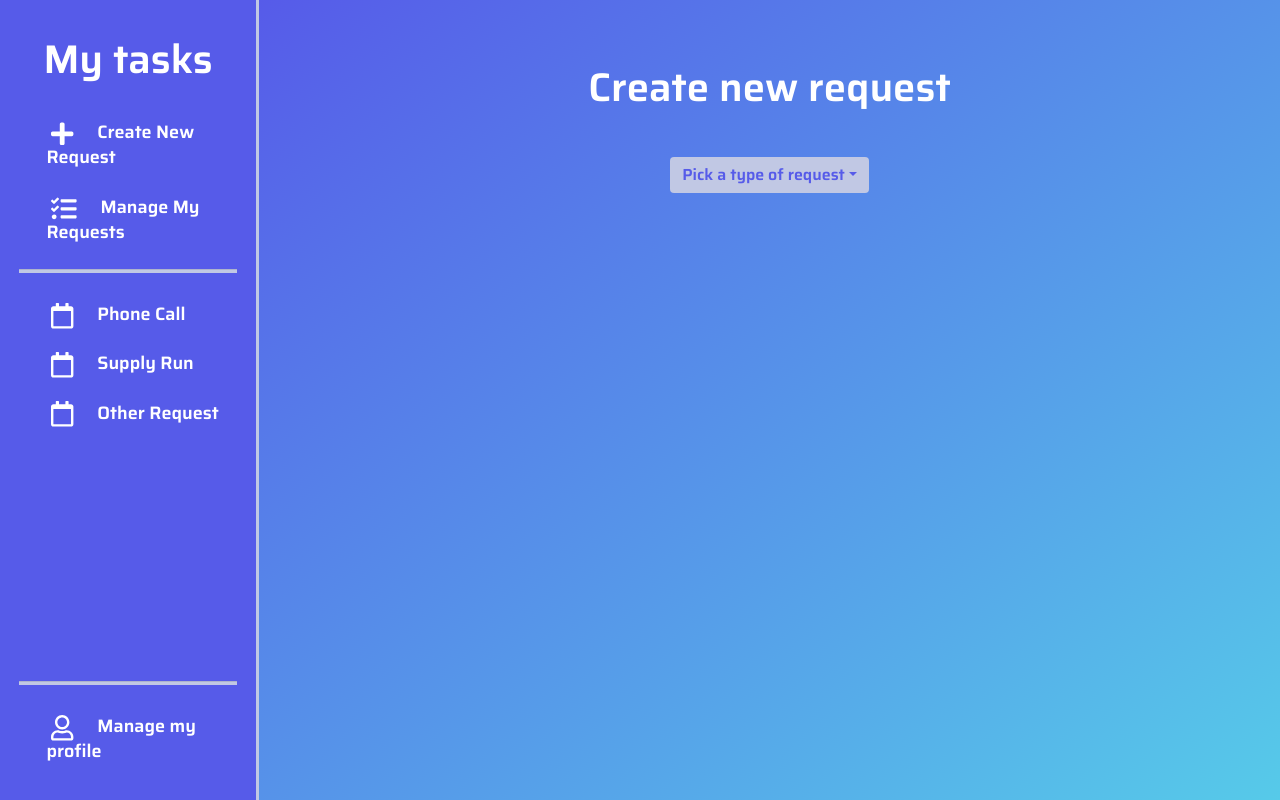
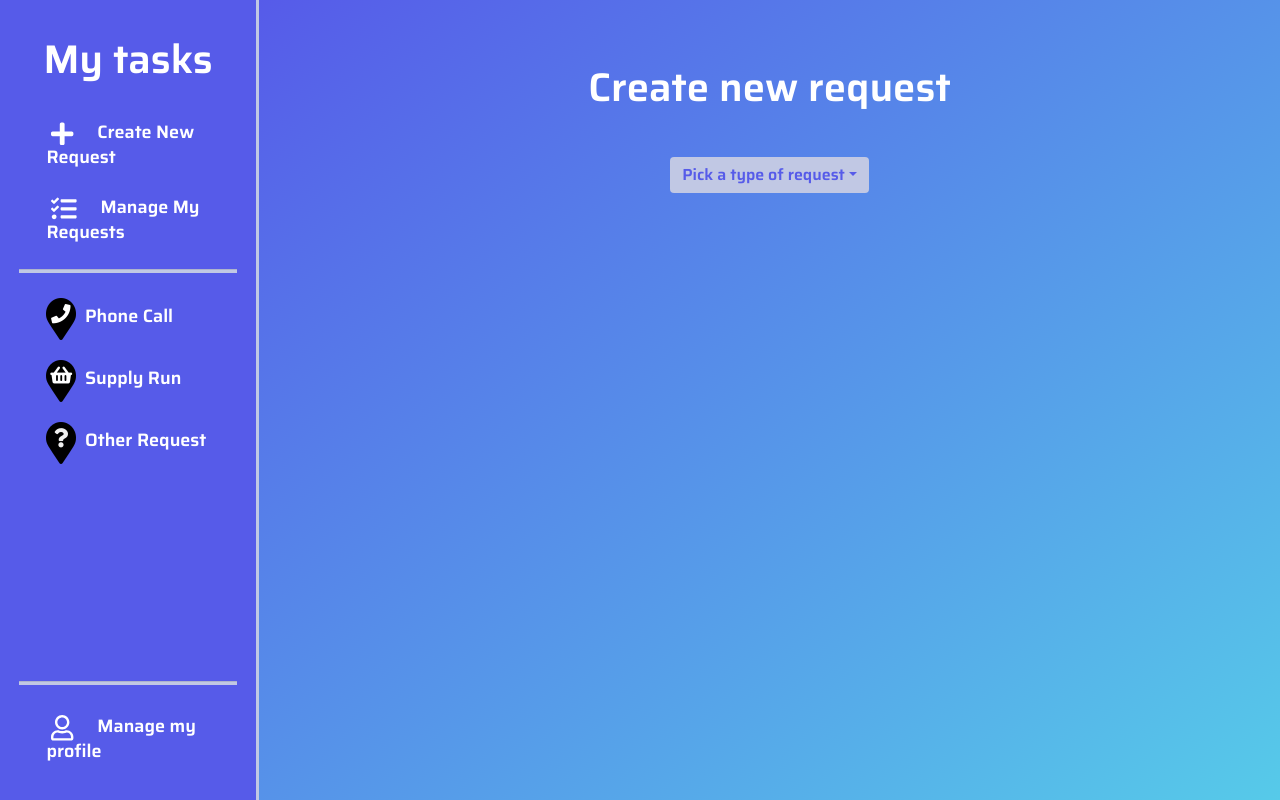
Before and after one commit to DRP-33/drp-33-frontend, a React (Create React App) app in the folder frontend/web-app/: page /create-request in a window 1280 px wide. Built offline with nearby package versions, Linux system fonts and the light colour scheme.

Commit message:
added new icons to sidebar

```diff
--- a/frontend/web-app/src/components/Sidebar.jsx
+++ b/frontend/web-app/src/components/Sidebar.jsx
@@ -5,6 +5,9 @@ import React from 'react';
 import '../fontawesome';
 import { useHistory } from "react-router-dom";
 import '../css/Sidebar.css'
+import PhoneMarker from '../assets/phonemarker.png';
+import ShopMarker from '../assets/shopmarker.png';
+import MiscMarker from '../assets/miscmarker.png';
 
 function Sidebar() {
     const history = useHistory();
@@ -30,17 +33,17 @@ function Sidebar() {
             <ul className="listStyle">
                 <li className="listEntry" >
                 <p title="" data-placement="top" data-toggle="tooltip" className="inlineImg">
-                <FontAwesomeIcon className="sIconStyle" icon={faCalendar} size="2x" />
+                <img src={PhoneMarker}/>
                 <span id="task_text" className=" bodyStyle"> Phone Call </span></p>
                 </li>
                 <li className=" listEntry">
                 <p title="" data-placement="top" data-toggle="tooltip" className="inlineImg">
-                <FontAwesomeIcon className="sIconStyle" icon={faCalendar} size="2x" />
+                <img src={ShopMarker}/>
                 <span id="task_text" className=" bodyStyle"> Supply Run </span></p>
                 </li>
                 <li className=" listEntry">
                 <p title="" data-placement="top" data-toggle="tooltip" className="inlineImg">
-                <FontAwesomeIcon className="sIconStyle" icon={faCalendar} size="2x" />
+                <img src={MiscMarker}/>
                 <span id="task_text" className=" bodyStyle">  Other Request </span></p>
                 </li>
             </ul>
--- a/frontend/web-app/src/css/Sidebar.css
+++ b/frontend/web-app/src/css/Sidebar.css
@@ -23,7 +23,7 @@
 }
 
 .headingStyle:hover {
-    transform: scale(0.8);
+    transform: scale(0.95);
     transition-duration: 0.2s;
 }
 
@@ -54,7 +54,7 @@
 }
 
 .clickableListEntry:hover {
-    transform: scale(0.9);
+    transform: scale(0.95);
     transition-duration: 0.2s;
 }
 
```
